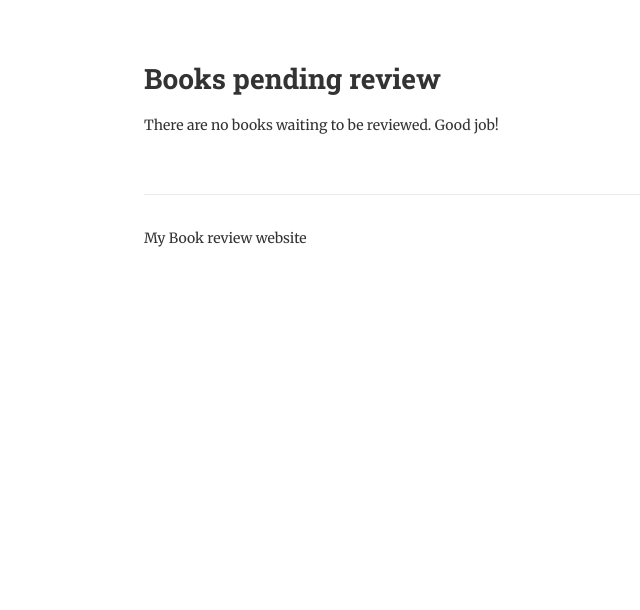
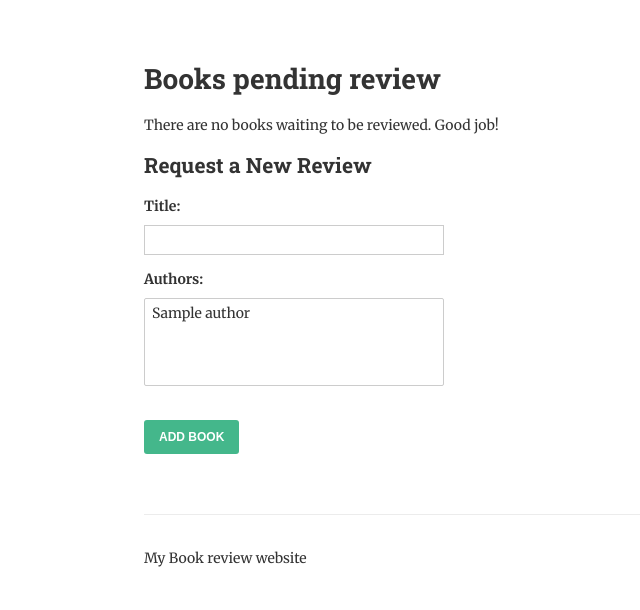
Before and after one commit to deepak24chopra/readit, a Django app: page /review/ in a window 1280 px wide. Shown: the part 190-800 px from the top of the page, without its empty margins (46-686 px from the left). Run offline with Django 3.2, Linux system fonts and the light colour scheme; tables that the repository leaves empty hold one stand-in row (values such as "Sample post").

Commit message:
book save

```diff
--- a/books/forms.py
+++ b/books/forms.py
@@ -1,5 +1,5 @@
 from django import forms
-
+from .models import Book
 
 
 class ReviewForm(forms.Form):
@@ -21,3 +21,9 @@
 				'min_length': 'Please write atleast 300 characters (you have written %(show_value)s)'
 			}
 		)
+
+
+class BookForm(forms.ModelForm):
+	class Meta:
+		model = Book
+		fields = ['title','authors']
--- a/books/templates/list-to-review.html
+++ b/books/templates/list-to-review.html
@@ -25,4 +25,12 @@
 	{% else %}
 		<p>There are no books waiting to be reviewed.  Good job!</p>
 	{% endif %}
+
+	<h2>Request a New Review</h2>
+
+	<form method="post">
+		{% csrf_token %}
+		{{ form.as_p }}
+		<input type="submit" value="Add Book">
+	</form>
 {% endblock %}
--- a/books/views.py
+++ b/books/views.py
@@ -1,7 +1,7 @@
 from django.db.models import Count
 from django.shortcuts import get_object_or_404,redirect,render
 from django.views.generic import DetailView, View
-from .forms import ReviewForm
+from .forms import BookForm,ReviewForm
 from .models import Author, Book
 
 
@@ -50,17 +50,34 @@
 	template_name = "author.html"
 
 
-def review_books(request):
+class ReviewList(View):
 	"""
 	List all of the books that we want to review.
 	"""
-	books = Book.objects.filter(date_reviewed__isnull=True).prefetch_related('authors')
+	def get(self,request):
+		books = Book.objects.filter(date_reviewed__isnull=True).prefetch_related('authors')
 
-	context = {
-		'books': books,
-	}
+		context = {
+			'books': books,
+			'form' : BookForm,
+		}
 
-	return render(request, "list-to-review.html", context)
+		return render(request, "list-to-review.html", context)
+
+	def post(self,request):
+		form = BookForm(request.POST)
+		books = Book.objects.filter(date_reviewed__isnull=True).prefetch_related('authors')
+
+		if form.is_valid():
+			form.save()
+			return redirect('review-books')
+
+		context = {
+			'form' : form,
+			'books' : books,
+		}
+
+		return render(request, "list-to-review.html", context)
 
 
 def review_book(request, pk):
--- a/readit/urls.py
+++ b/readit/urls.py
@@ -16,7 +16,7 @@
 from django.conf.urls import include,url
 from django.contrib import admin
 
-from books.views import AuthorDetail, AuthorList, BookDetail, list_books, review_books, review_book
+from books.views import AuthorDetail, AuthorList, BookDetail, list_books, ReviewList, review_book
 
 urlpatterns = [
     url(r'^admin/', include(admin.site.urls)),
@@ -24,7 +24,7 @@
     url(r'^authors/$',AuthorList.as_view(),name="authors"),
     url(r'^books/(?P<pk>[-\w]+)/$',BookDetail.as_view(),name="book-detail"),
     url(r'^authors/(?P<pk>[-\w]+)/$',AuthorDetail.as_view(),name="author-detail"),
-    url(r'^review/$', review_books, name='review-books'),
+    url(r'^review/$', ReviewList.as_view(), name='review-books'),
     url(r'^review/(?P<pk>[-\w]+)/$', review_book, name='review-book'),
 
 ]
```
